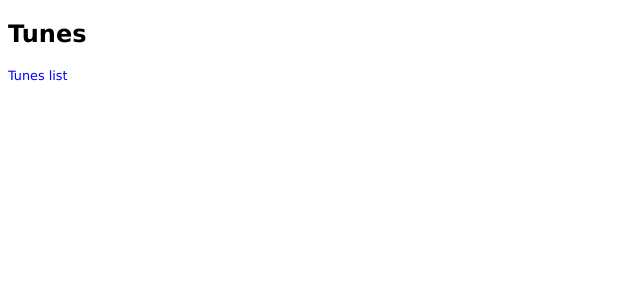
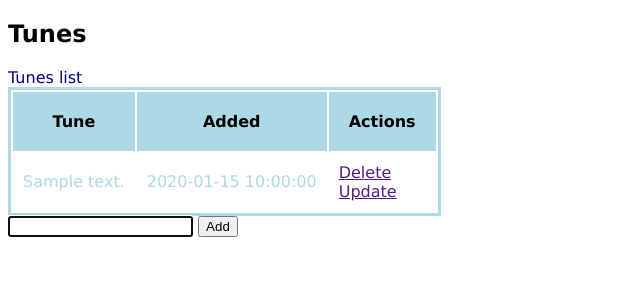
Before and after one commit to evgenii-codesmith/tunzCatchr, a Flask app: page / in a window 1280 px wide. Shown: the top 300 px of the page, without its empty margins (0-640 px from the left). Run offline with Flask 2, Linux system fonts and the light colour scheme; tables that the repository leaves empty hold one stand-in row (values such as "Sample post").

Commit message:
Saving tunes in db added

```diff
--- a/app.py
+++ b/app.py
@@ -1,4 +1,4 @@
-from flask import Flask, render_template
+from flask import Flask, render_template, request, redirect
 from datetime import datetime
 from flask_sqlalchemy import SQLAlchemy
 
@@ -16,12 +16,22 @@ class Tune(db.Model):
     def __repr__(self):
         return '<Tune %r>' % self.id
 
+@app.route('/', methods=['POST', 'GET'])
+def index():
+    if request.method == 'POST':
+        tune = request.form['content']
+        new_tune = Tune(content=tune)
 
-@app.route('/')
-def index():
-    return render_template('index.html')
+        try:
+            db.session.add(new_tune)
+            db.session.commit()
+            return redirect('/')
+        except:
+            return('Issue while adding a new tune')
 
-
+    else:
+        all_tunes = Tune.query.order_by(Tune.date_created).all()
+        return render_template('index.html', all_tunes=all_tunes)
 
 if __name__=='__main__':
     app.run(debug=True)
--- a/static/css/main.css
+++ b/static/css/main.css
@@ -1,13 +1,26 @@
 body {
     color: lightblue;
     font-family: Verdana, Geneva, Tahoma, sans-serif;
+}
+
+#app_name {
+    color: darkblue;
 }
 
 h2 {
     color:black;
 }
 
-p {
-    font-size: 80%;
-    color: blue;
+table {
+    border: solid;
 }
+
+table th {
+    background-color: lightblue;
+    color: black;
+    padding: 20px;
+}
+
+table td {
+    padding:10px;
+}
--- a/templates/index.html
+++ b/templates/index.html
@@ -5,5 +5,34 @@
 {% endblock %}
 
 {% block body %}
-<p>Tunes list</p>
+
+<div class='content'>
+        <div id='app_name'>Tunes list</div>
+        <table>
+            <tr>
+                <th>Tune</th>
+                <th>Added</th>
+                <th>Actions</th>
+            </tr>
+            {% for tune in all_tunes %}
+            <tr>
+                <td>{{ tune.content }}</td>
+                <td>{{ tune.date_created }}</td>
+                <td>
+                    <a href="">Delete</a>
+                    <br>
+                    <a href="">Update</a>
+                </td>
+            </tr>
+            {% endfor %}
+        </table>
+
+        <form action='/' method="post">
+            <div>
+                <input type="text" name="content" autofocus>
+                <input type="submit" value="Add">
+            </div>
+        </form>
+</div>
+
 {% endblock %}
```
Also changed, not shown: README.md.
